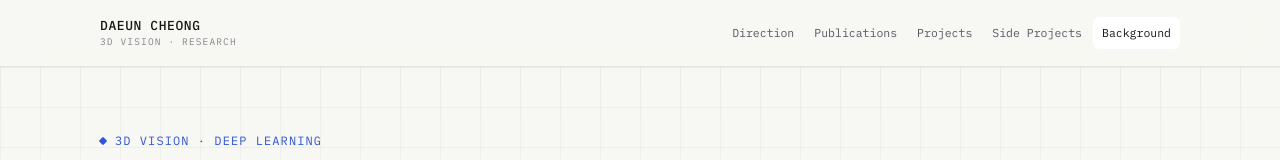
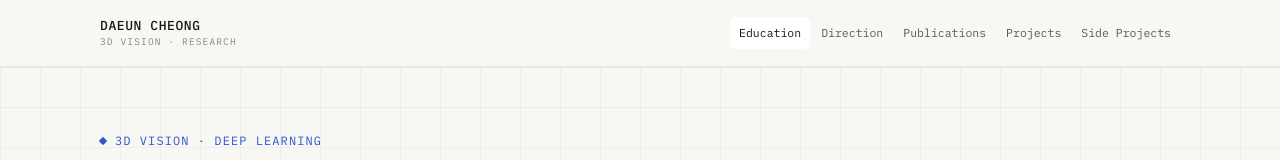
Before and after one commit to GraceCheong/web, a React (Vite) app: page / in a window 1280 px wide. Shown: the top 160 px of the page. Built offline with nearby package versions, Linux system fonts and the light colour scheme.

Commit message:
Align navigation with final section order

```diff
--- a/src/components/Header.jsx
+++ b/src/components/Header.jsx
@@ -2,11 +2,11 @@ import { useScrollSpy } from '../hooks/useScrollSpy'
 import { profile } from '../data/content'
 
 const NAV_LINKS = [
+  { id: 'about', label: 'Education' },
   { id: 'direction', label: 'Direction' },
   { id: 'publications', label: 'Publications' },
   { id: 'projects', label: 'Projects' },
   { id: 'side-projects', label: 'Side Projects' },
-  { id: 'about', label: 'Background' },
 ]
 
 export default function Header() {
```
